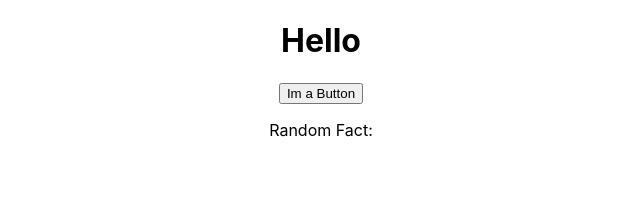
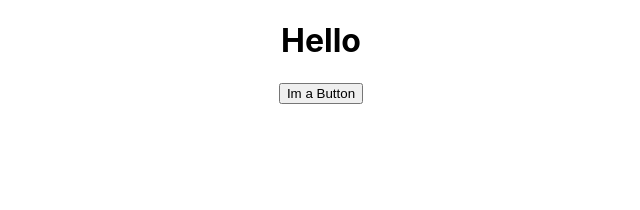
Before and after one commit to Mathew29/numbers-api, a React (Create React App) app: page / in a window 1280 px wide. Shown: the top 210 px of the page, without its empty margins (319-959 px from the left). Built offline with nearby package versions, Linux system fonts and the light colour scheme.

Commit message:
make conditional to show facts

```diff
--- a/src/components/Splash/index.js
+++ b/src/components/Splash/index.js
@@ -1,9 +1,8 @@
-import React, { useState, useEffect } from "react";
+import React, { useState } from "react";
 
 export default function Splash() {
   const [randomFact, setRandomFact] = useState([]);
-  // console.log('random Fact',randomFact[0].text)
-  console.log('randomFact', randomFact)
+  const [showFacts, setShowFacts] = useState(false);
   async function fetchFacts() {
     await fetch(
       "https://numbersapi.p.rapidapi.com/6/21/date?fragment=true&json=true",
@@ -18,12 +17,11 @@ export default function Splash() {
       .then((response) => response.json())
       .then((data) => {
         console.log(data);
-        for(let item in data) {
-          console.log('item', data[item])
-          setRandomFact(oldArray => [...oldArray, data[item]])
-
+        for (let item in data) {
+          console.log("item", data[item]);
+          setRandomFact((oldArray) => [...oldArray, data[item]]);
         }
-        // setRandomFact(data);
+        setShowFacts(true);
       })
       .catch((err) => {
         console.log(err);
@@ -33,7 +31,8 @@ export default function Splash() {
     <div>
       <h1>Hello</h1>
       <button onClick={() => fetchFacts()}>Im a Button</button>
-      <p>Random Fact: {randomFact[0]}</p>
+      {showFacts === true ? <p>Random Fact: {randomFact[0]}</p> : <p></p>}
+
     </div>
   );
 }
```
